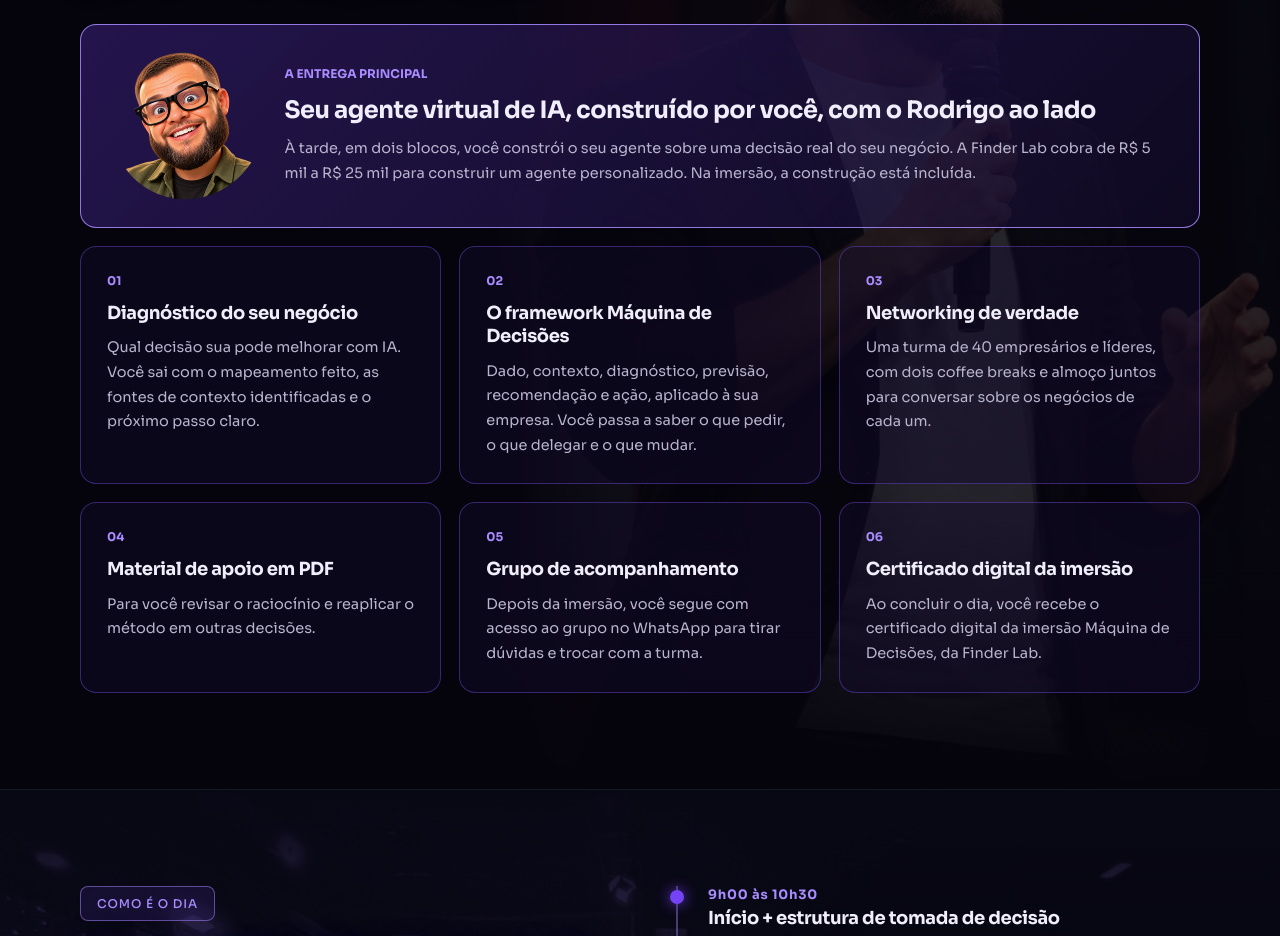
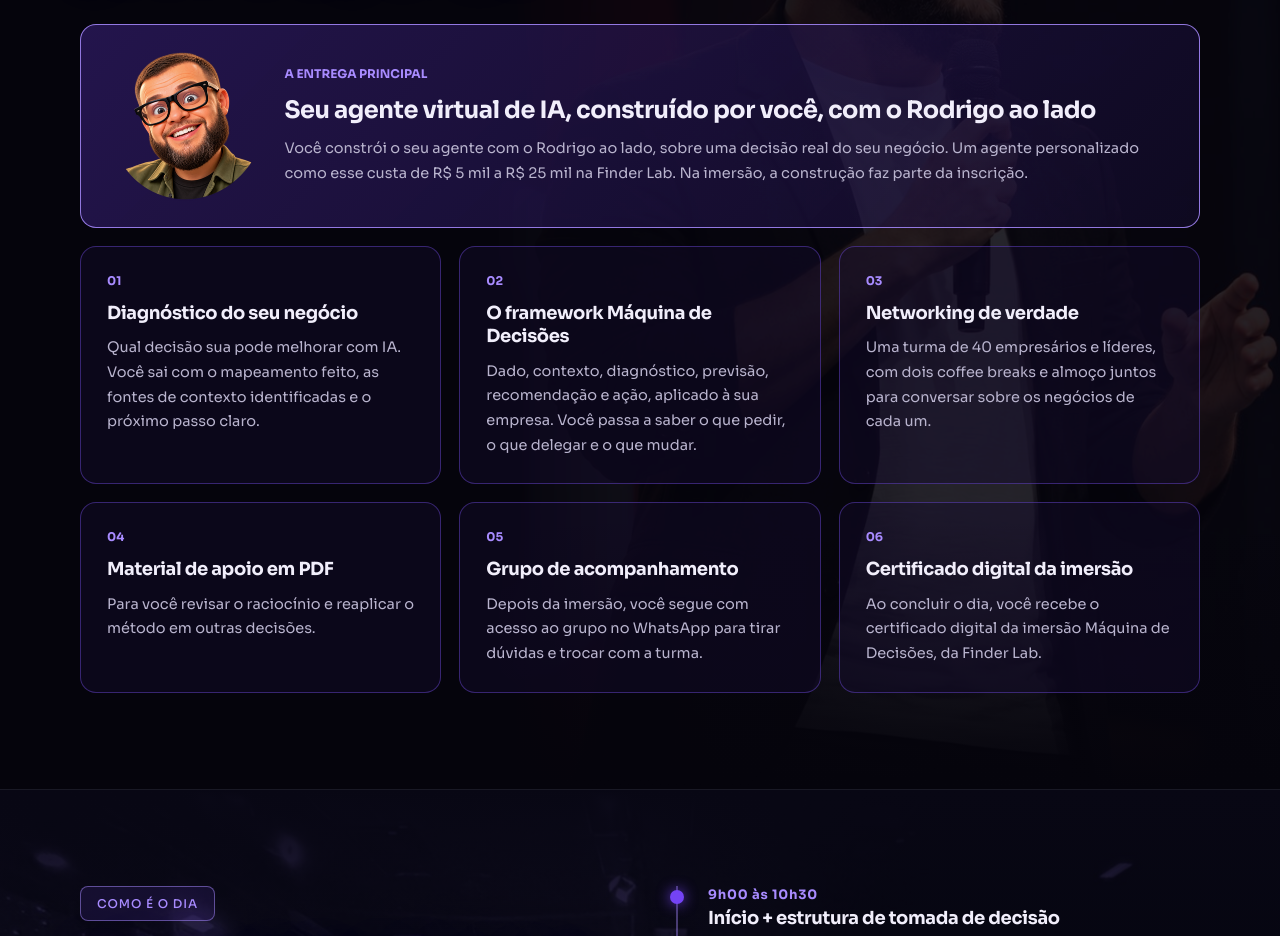
Before and after one commit to romosantos/finderlab-site, a website: page maquina-api/public/turma.html in a window 1280 px wide. Shown: the part 2400-3336 px from the top of the page. Drawn offline with Linux system fonts and the light colour scheme; no server answers.

Commit message:
Turma: nova frase da entrega principal
Co-Authored-By: Claude Sonnet 5.5 <noreply@anthropic.com>
Claude-Session: https://claude.ai/code/session_01TjfYHKNBGQm8XXt3tpmEVV

```diff
--- a/maquina-api/public/turma.html
+++ b/maquina-api/public/turma.html
@@ -362,7 +362,7 @@ p{margin:0}
         <div>
           <div class="n">A ENTREGA PRINCIPAL</div>
           <h3>Seu agente virtual de IA, construído por você, com o Rodrigo ao lado</h3>
-          <p class="txt">À tarde, em dois blocos, você constrói o seu agente sobre uma decisão real do seu negócio. A Finder Lab cobra de R$ 5 mil a R$ 25 mil para construir um agente personalizado. Na imersão, a construção está incluída.</p>
+          <p class="txt">Você constrói o seu agente com o Rodrigo ao lado, sobre uma decisão real do seu negócio. Um agente personalizado como esse custa de R$ 5 mil a R$ 25 mil na Finder Lab. Na imersão, a construção faz parte da inscrição.</p>
         </div>
       </div>
       <div class="box"><div class="n">01</div><h3>Diagnóstico do seu negócio</h3><p class="txt">Qual decisão sua pode melhorar com IA. Você sai com o mapeamento feito, as fontes de contexto identificadas e o próximo passo claro.</p></div>
```
